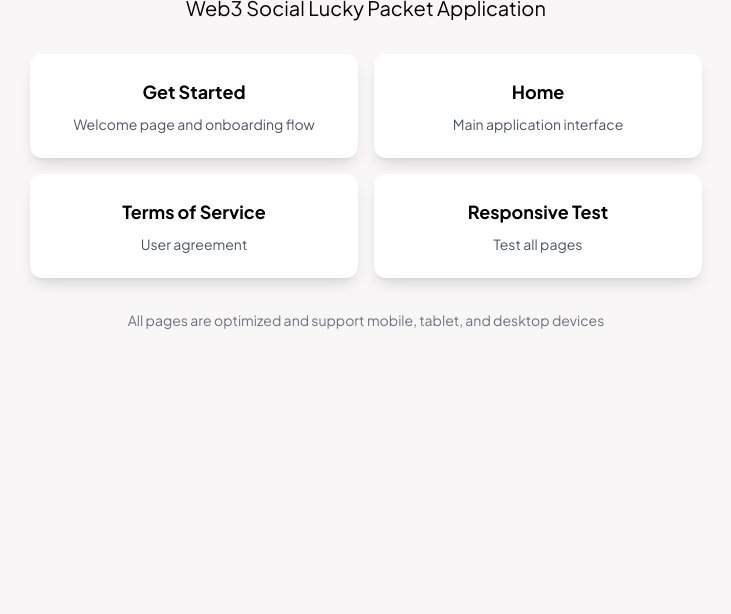
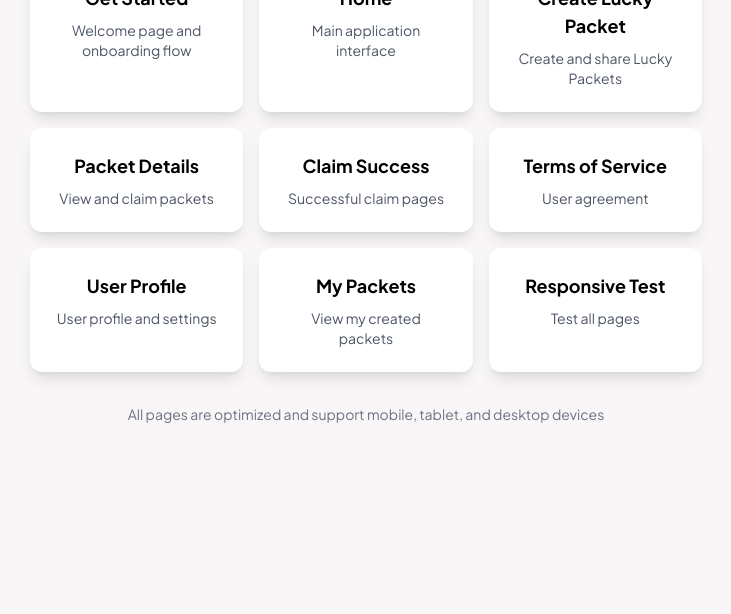
Before and after one commit to Ruolynn/luckypacket-landing-pages, a plain HTML site: page index.html in a window 1280 px wide. Shown: the part 270-884 px from the top of the page, without its empty margins (274-1005 px from the left). Drawn offline with nearby package versions, Linux system fonts and the light colour scheme.

Commit message:
Fix navigation links: Add proper links to create, claim, and other pages

```diff
--- a/index.html
+++ b/index.html
@@ -45,7 +45,7 @@
 <h1 class="text-4xl sm:text-5xl font-bold text-primary mb-4">LuckyPacket</h1>
 <p class="text-lg sm:text-xl text-text-light dark:text-text-dark mb-8">Web3 Social Lucky Packet Application</p>
 </div>
-<div class="grid grid-cols-1 sm:grid-cols-2 gap-4 mb-8">
+<div class="grid grid-cols-1 sm:grid-cols-2 lg:grid-cols-3 gap-4 mb-8">
 <a href="welcome_to_luckypacket_1/code.html" class="block p-6 rounded-xl bg-white dark:bg-gray-800 shadow-lg hover:shadow-xl transition-shadow">
 <h3 class="font-bold text-lg mb-2">Get Started</h3>
 <p class="text-sm text-gray-600 dark:text-gray-400">Welcome page and onboarding flow</p>
@@ -54,9 +54,29 @@
 <h3 class="font-bold text-lg mb-2">Home</h3>
 <p class="text-sm text-gray-600 dark:text-gray-400">Main application interface</p>
 </a>
+<a href="create_red_packet_1/code.html" class="block p-6 rounded-xl bg-white dark:bg-gray-800 shadow-lg hover:shadow-xl transition-shadow">
+<h3 class="font-bold text-lg mb-2">Create Lucky Packet</h3>
+<p class="text-sm text-gray-600 dark:text-gray-400">Create and share Lucky Packets</p>
+</a>
+<a href="red_packet_detail_1/code.html" class="block p-6 rounded-xl bg-white dark:bg-gray-800 shadow-lg hover:shadow-xl transition-shadow">
+<h3 class="font-bold text-lg mb-2">Packet Details</h3>
+<p class="text-sm text-gray-600 dark:text-gray-400">View and claim packets</p>
+</a>
+<a href="claim_success_1/code.html" class="block p-6 rounded-xl bg-white dark:bg-gray-800 shadow-lg hover:shadow-xl transition-shadow">
+<h3 class="font-bold text-lg mb-2">Claim Success</h3>
+<p class="text-sm text-gray-600 dark:text-gray-400">Successful claim pages</p>
+</a>
 <a href="accept_terms_of_service/code.html" class="block p-6 rounded-xl bg-white dark:bg-gray-800 shadow-lg hover:shadow-xl transition-shadow">
 <h3 class="font-bold text-lg mb-2">Terms of Service</h3>
 <p class="text-sm text-gray-600 dark:text-gray-400">User agreement</p>
+</a>
+<a href="user_profile_1/code.html" class="block p-6 rounded-xl bg-white dark:bg-gray-800 shadow-lg hover:shadow-xl transition-shadow">
+<h3 class="font-bold text-lg mb-2">User Profile</h3>
+<p class="text-sm text-gray-600 dark:text-gray-400">User profile and settings</p>
+</a>
+<a href="my_red_packets_1/code.html" class="block p-6 rounded-xl bg-white dark:bg-gray-800 shadow-lg hover:shadow-xl transition-shadow">
+<h3 class="font-bold text-lg mb-2">My Packets</h3>
+<p class="text-sm text-gray-600 dark:text-gray-400">View my created packets</p>
 </a>
 <a href="test_responsive.html" class="block p-6 rounded-xl bg-white dark:bg-gray-800 shadow-lg hover:shadow-xl transition-shadow">
 <h3 class="font-bold text-lg mb-2">Responsive Test</h3>
```
Also changed, not shown: creator_dashboard_2/code.html (+1 -1 lines), luckypacket_home_1/code.html (+2 -2 lines), my_red_packets_6/code.html (+1 -1 lines), my_red_packets_7/code.html (+1 -1 lines).
